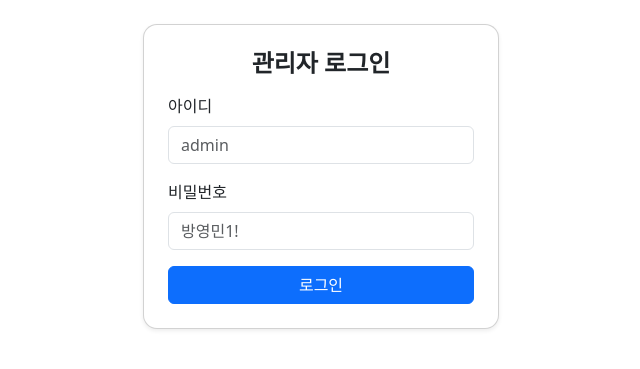
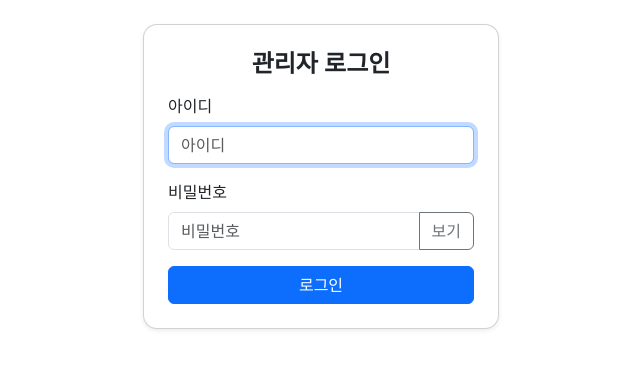
Before and after one commit to jum94kr/pcbang, a Flask app: page /login in a window 1280 px wide. Shown: the part 57-426 px from the top of the page, without its empty margins (319-959 px from the left). Run offline with Flask 3, Linux system fonts and the light colour scheme; some libraries are stand-ins or nearby versions.

Commit message:
Update login.html

```diff
--- a/templates/login.html
+++ b/templates/login.html
@@ -6,14 +6,20 @@
       <div class="card-body p-4">
         <h4 class="mb-3 fw-bold text-center">관리자 로그인</h4>
         {% if error %}<div class="alert alert-danger py-2">{{ error }}</div>{% endif %}
-        <form method="post">
+        <form method="post" autocomplete="on">
           <div class="mb-3">
-            <label class="form-label">아이디</label>
-            <input name="username" class="form-control" placeholder="admin" required>
+            <label class="form-label" for="username">아이디</label>
+            <input id="username" name="username" class="form-control" placeholder="아이디" autocomplete="username" autofocus required>
           </div>
           <div class="mb-3">
-            <label class="form-label">비밀번호</label>
-            <input name="password" type="password" class="form-control" placeholder="방영민1!" required>
+            <label class="form-label" for="password">비밀번호</label>
+            <div class="input-group">
+              <input id="password" name="password" type="password" class="form-control" placeholder="비밀번호" autocomplete="current-password" required>
+              <button class="btn btn-outline-secondary" type="button" onclick="
+                const p=document.getElementById('password');
+                p.type = (p.type==='password'?'text':'password');
+              ">보기</button>
+            </div>
           </div>
           <button class="btn btn-primary w-100">로그인</button>
         </form>
```
